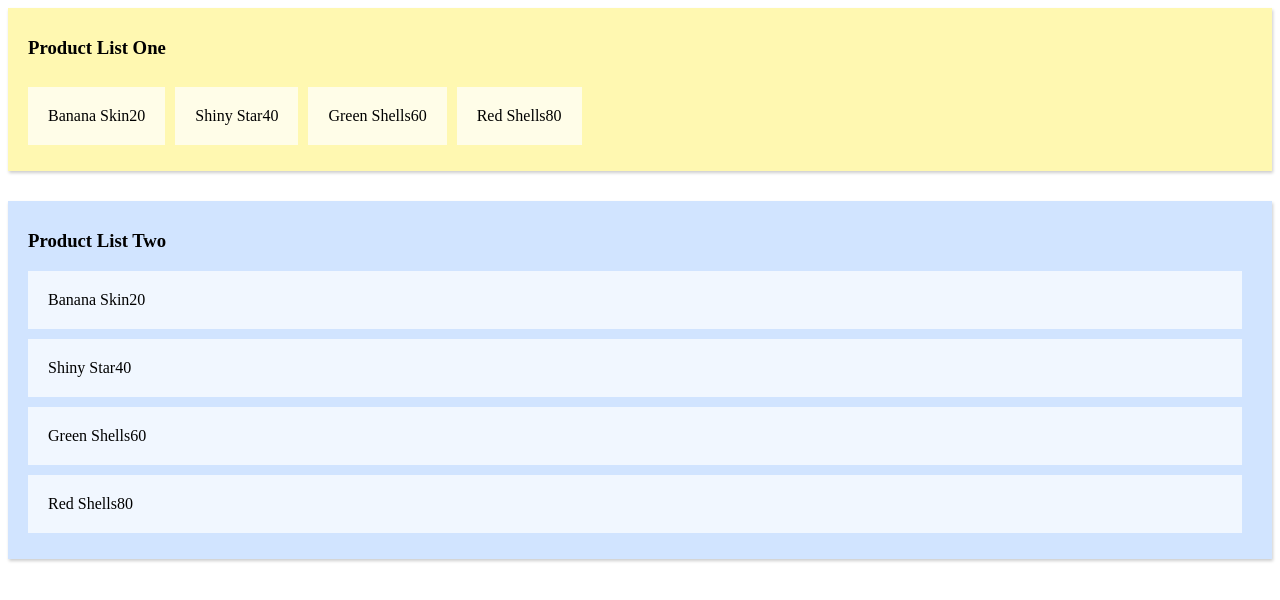
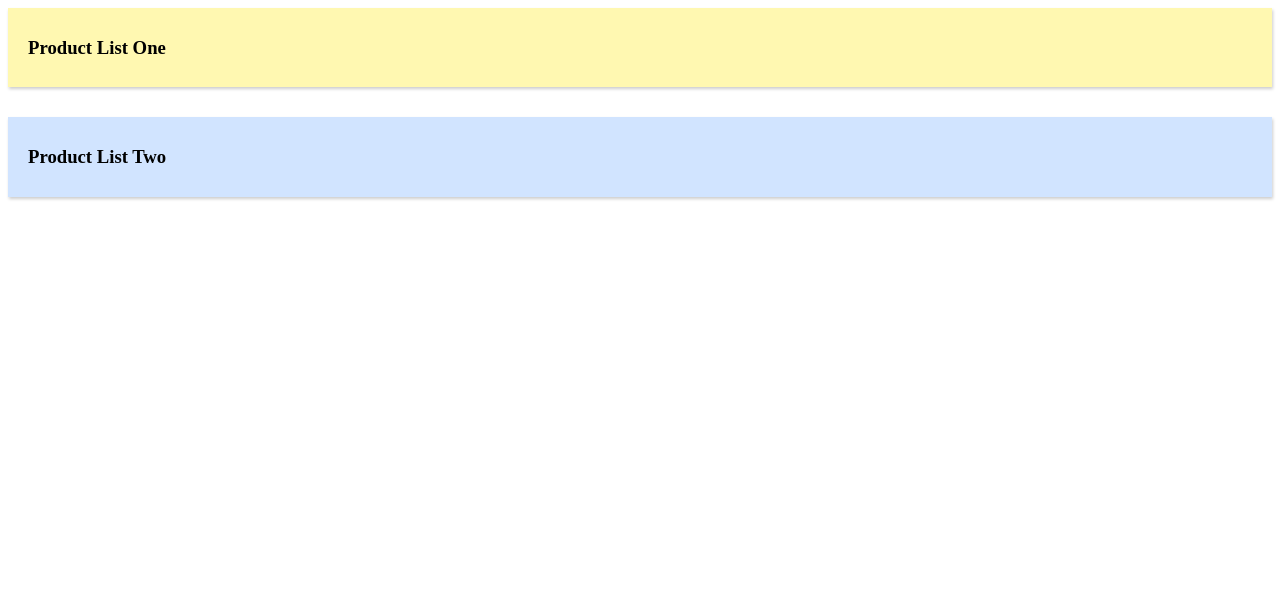
Before and after one commit to johntmunger/vuex-product-list, a Vue app: page / in a window 1280 px wide. Shown: the top 600 px of the page. Built offline with nearby package versions, Linux system fonts and the light colour scheme.

Commit message:
chore: Move the state data into the vuex store

```diff
--- a/src/App.vue
+++ b/src/App.vue
@@ -18,12 +18,7 @@ export default {
   name: 'app',
   data() {
     return {
-      products: [
-        {name: 'Banana Skin', price: 20},
-        {name: 'Shiny Star', price: 40},
-        {name: 'Green Shells', price: 60},
-        {name: 'Red Shells', price: 80}
-      ]
+
     }
   }
 };
--- a/src/store/index.js
+++ b/src/store/index.js
@@ -1,10 +1,16 @@
 import Vue from 'vue';
 import Vuex from 'vuex';
 
-Vue.use(Vuex)
+Vue.use(Vuex);
 
 export default new Vuex.Store({
   state: {
+    products: [
+      {name: 'Banana Skin', price: 20},
+      {name: 'Shiny Star', price: 40},
+      {name: 'Green Shells', price: 60},
+      {name: 'Red Shells', price: 80}
+    ]
   },
   mutations: {
   },
```
